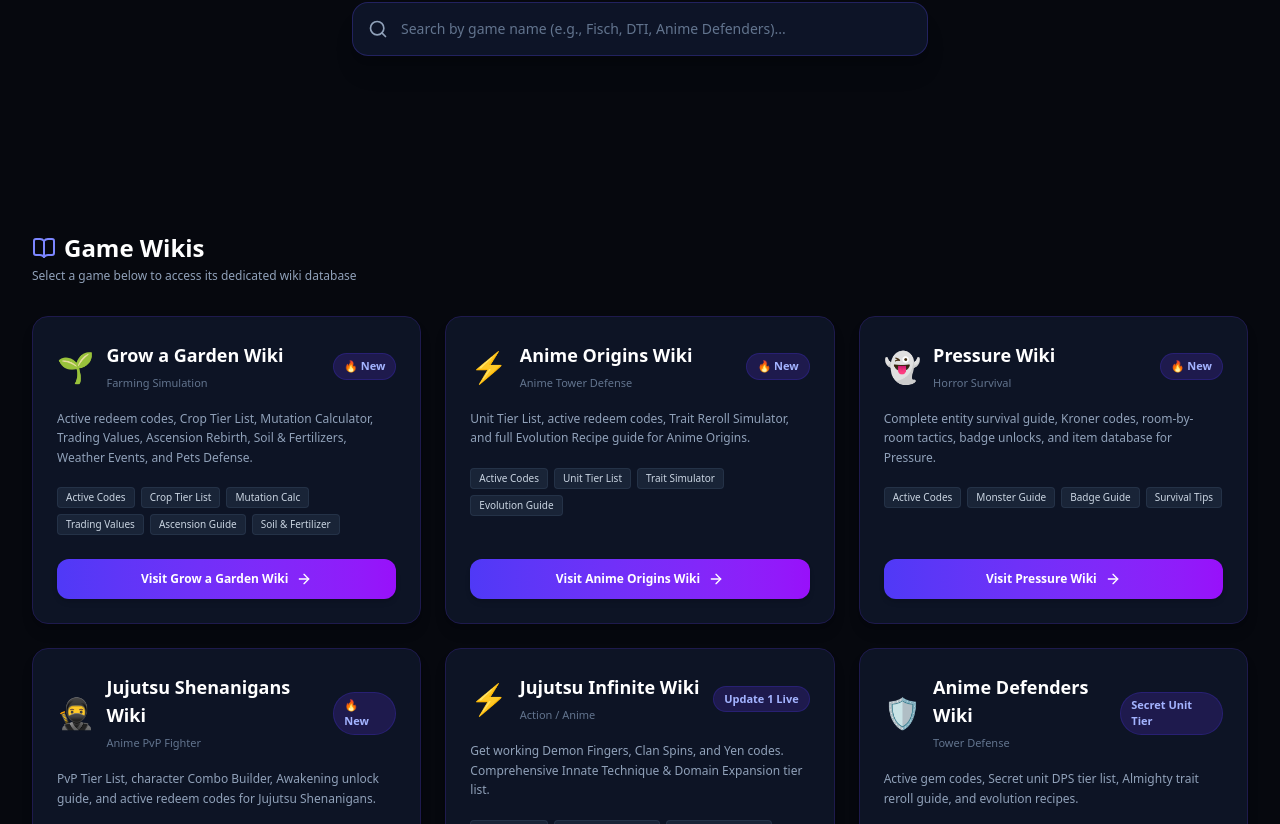
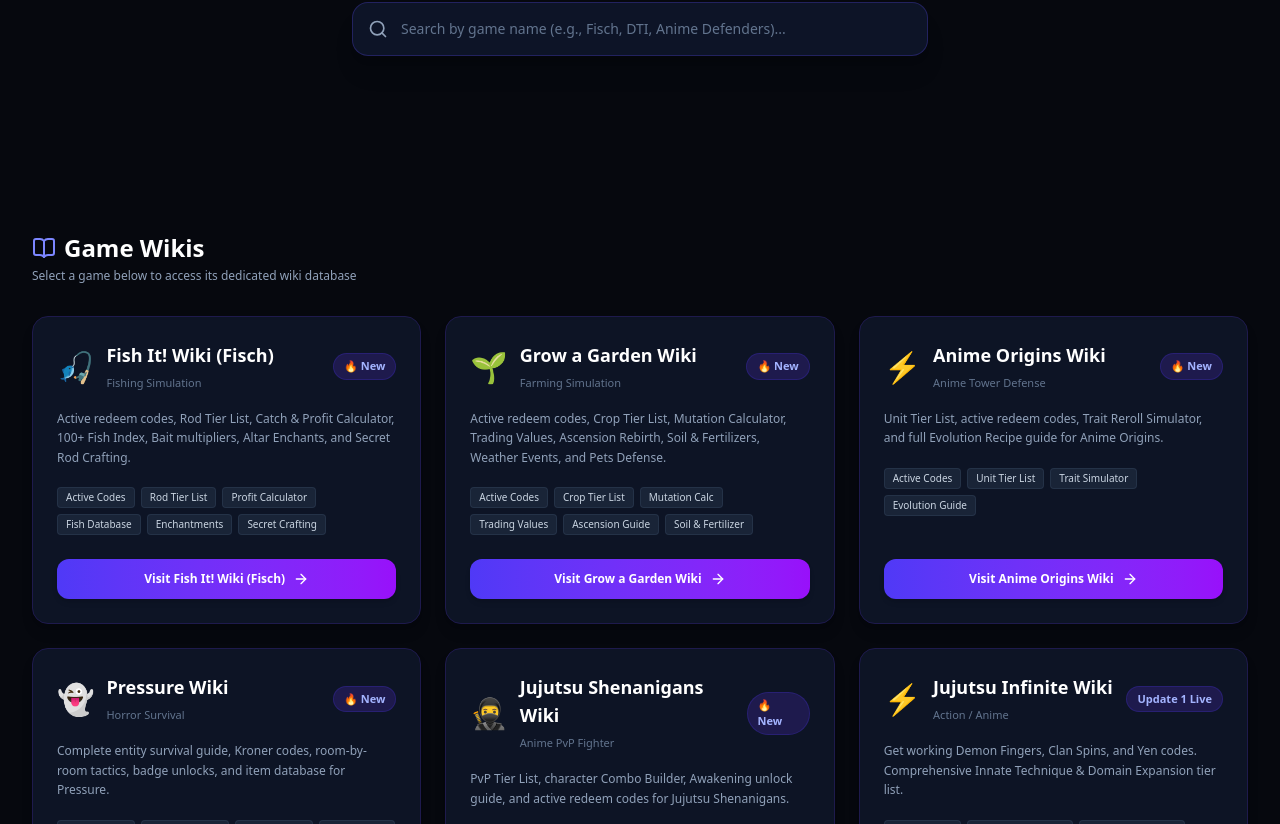
Before and after one commit to lianlele168/roblox-wiki-hub, a Next.js app: page / in a window 1280 px wide. Shown: the part 454-1278 px from the top of the page. Built offline with nearby package versions, Linux system fonts and the light colour scheme.

Commit message:
add Fish It! Wiki (Fisch) card to hub

```diff
--- a/src/app/page.tsx
+++ b/src/app/page.tsx
@@ -17,6 +17,18 @@ interface GameWiki {
 }
 
 const WIKIS: GameWiki[] = [
+  {
+    id: 'fish-it',
+    name: 'Fish It! Wiki (Fisch)',
+    subdomain: 'fishit.robloxwikihub.com',
+    url: 'https://fishit.robloxwikihub.com',
+    category: 'Fishing Simulation',
+    icon: '🎣',
+    color: 'from-sky-500 to-cyan-600',
+    badge: '🔥 New',
+    description: 'Active redeem codes, Rod Tier List, Catch & Profit Calculator, 100+ Fish Index, Bait multipliers, Altar Enchants, and Secret Rod Crafting.',
+    tags: ['Active Codes', 'Rod Tier List', 'Profit Calculator', 'Fish Database', 'Enchantments', 'Secret Crafting']
+  },
   {
     id: 'grow-a-garden',
     name: 'Grow a Garden Wiki',
```
